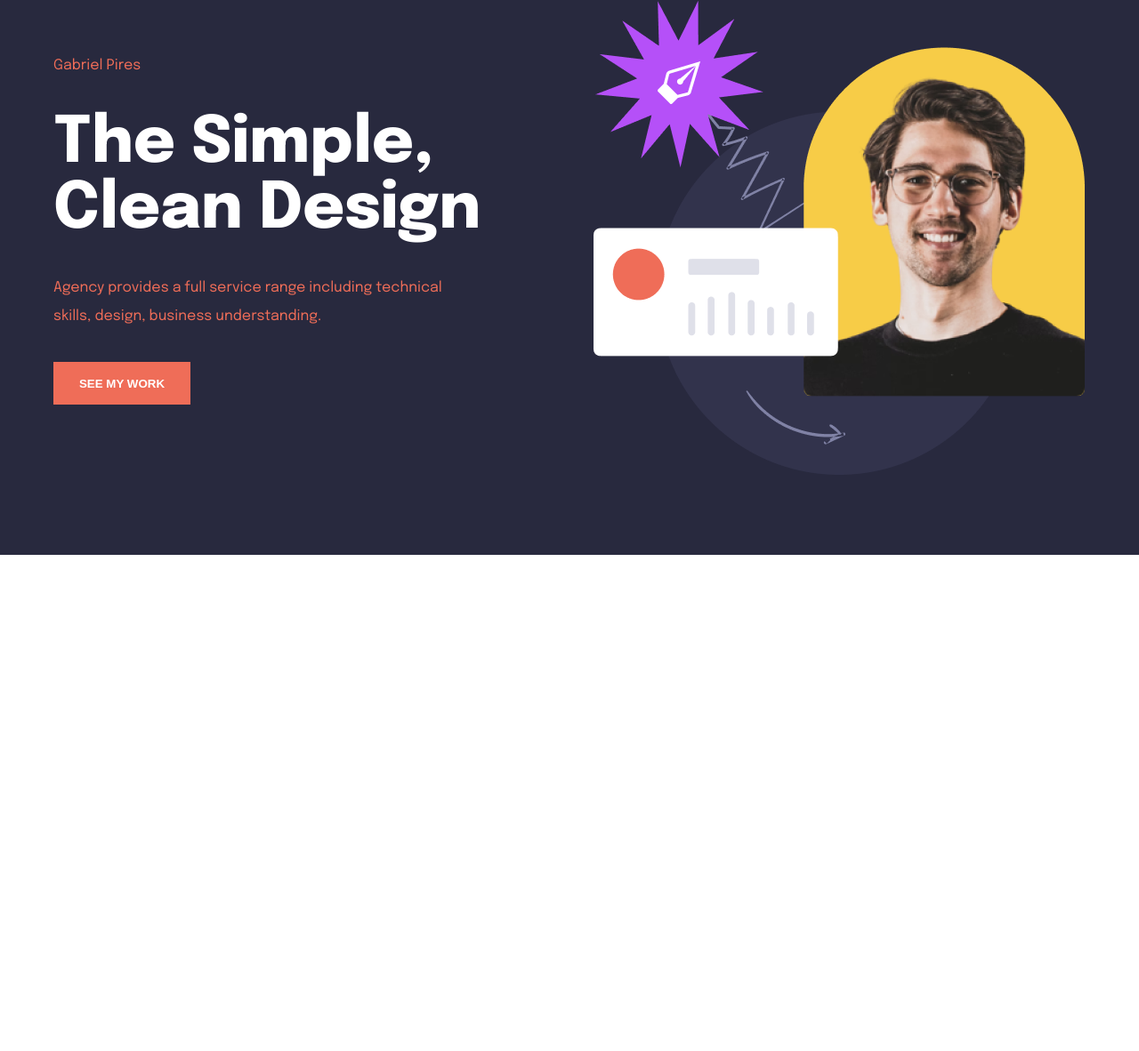
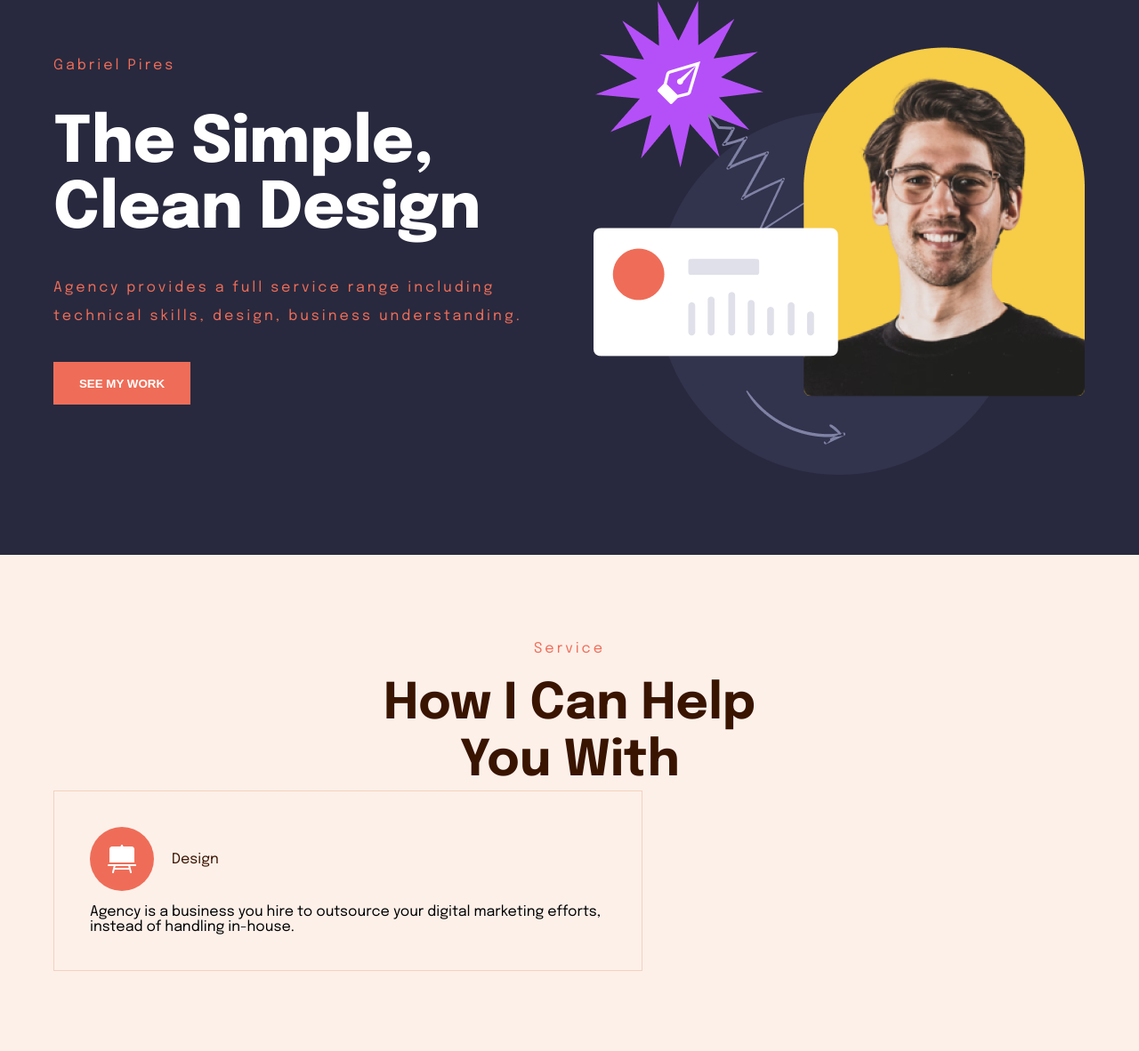
Before and after one commit to RiakhinEvgeniy/simple-site, a plain HTML site: page views/index.html in a window 1280 px wide. Shown: the part 179-1361 px from the top of the page at 89% size. Before the commit the page ends 803 px from the top, so only its background shows below. Drawn offline with Linux system fonts and the light colour scheme; a web font is replaced by a local one.

Commit message:
ADD: section service. Elements text, logo.

```diff
--- a/styles/mainPage.scss
+++ b/styles/mainPage.scss
@@ -5,8 +5,10 @@
 
 $darkBlueColor: #28293E;
 $orangeColor: #EF6D58;
+$lightColor: #FDF0E9;
+$darkBraun: #391400;
 
-.wraper {
+.wrapper {
     width: 1160px;
     margin: 0 auto;
     font-family: "Epilogue", sans-serif;
@@ -17,7 +19,7 @@ $orangeColor: #EF6D58;
 .orange-text {
     color: $orangeColor;
     line-height: 32px;
-    width: 450px;
+    letter-spacing: 3px;
 }
 
 .h1 {
@@ -107,3 +109,53 @@ $orangeColor: #EF6D58;
         gap: 35px;
     }
 }
+
+.service {
+    background-color: $lightColor;
+    padding: 90px 0;
+
+    &_question {
+        display: flex;
+        flex-direction: column;
+        align-items: center;
+        gap: 15px;
+    }
+
+    .question {
+        color: $darkBraun;
+        font-size: 56px;
+        font-weight: bolder;
+        width: 425px;
+        line-height: 64px;
+        text-align: center;
+    }
+}
+
+.card-general {
+    background-color: $lightColor;
+
+    .card {
+        display: flex;
+        flex-direction: column;
+        border: 1px solid #F3D1BF;
+        padding: 40px;
+        gap: 15px;
+        width: 50%;
+
+        &_logo-title {
+            display: flex;
+            align-items: center;
+            gap: 20px;
+            color: $darkBraun;
+        }
+
+        &_circle {
+            background-color: $orangeColor;
+            border-radius: 50%;
+            display: flex;
+            align-items: center;
+            justify-content: center;
+            padding: 20px;
+        }
+    }
+}
--- a/views/index.html
+++ b/views/index.html
@@ -15,7 +15,7 @@
 
 <body>
     <header class="header">
-        <div class="header_box wraper">
+        <div class="header_box wrapper">
             <div class="header_logo">
                 <img src="../src/logo.png" alt="logo">
             </div>
@@ -32,14 +32,33 @@
     </header>
 
     <section class="about">
-        <div class="about_box wraper">
+        <div class="about_box wrapper">
             <div class="about_inform">
                 <p class="about_inform__item orange-text">Gabriel Pires</p>
                 <h1 class="h1">The Simple, Clean Design</h1>
-                <p class="about_inform__item orange-text">Agency provides a full service range including technical skills, design, business understanding.</p>
+                <p class="about_inform__item orange-text">Agency provides a full service range including technical
+                    skills, design, business understanding.</p>
                 <button type="button" class="orangeButton">See my work</button>
             </div>
             <img src="../src/about.png" alt="about">
+        </div>
+    </section>
+
+    <section class="service">
+        <div class="service_question wrapper">
+            <p class="orange-text">Service</p>
+            <p class="question">How I Can Help You With</p>
+        </div>
+        <div class="card-general wrapper">
+            <div class="card">
+                <div class="card_logo-title">
+                    <div class="card_circle">
+                        <img src="../src/design_logo.png" class="card_circle_img" alt="design">
+                    </div>
+                    <p class="card_text-design">Design</p>
+                </div>
+                <p class="card_text">Agency is a business you hire to outsource your digital marketing efforts, instead of handling in-house.</p>
+            </div>
         </div>
     </section>
 
```
Also changed, not shown: src/design_logo.png (added), styles/mainPage.css, 1 other file.
